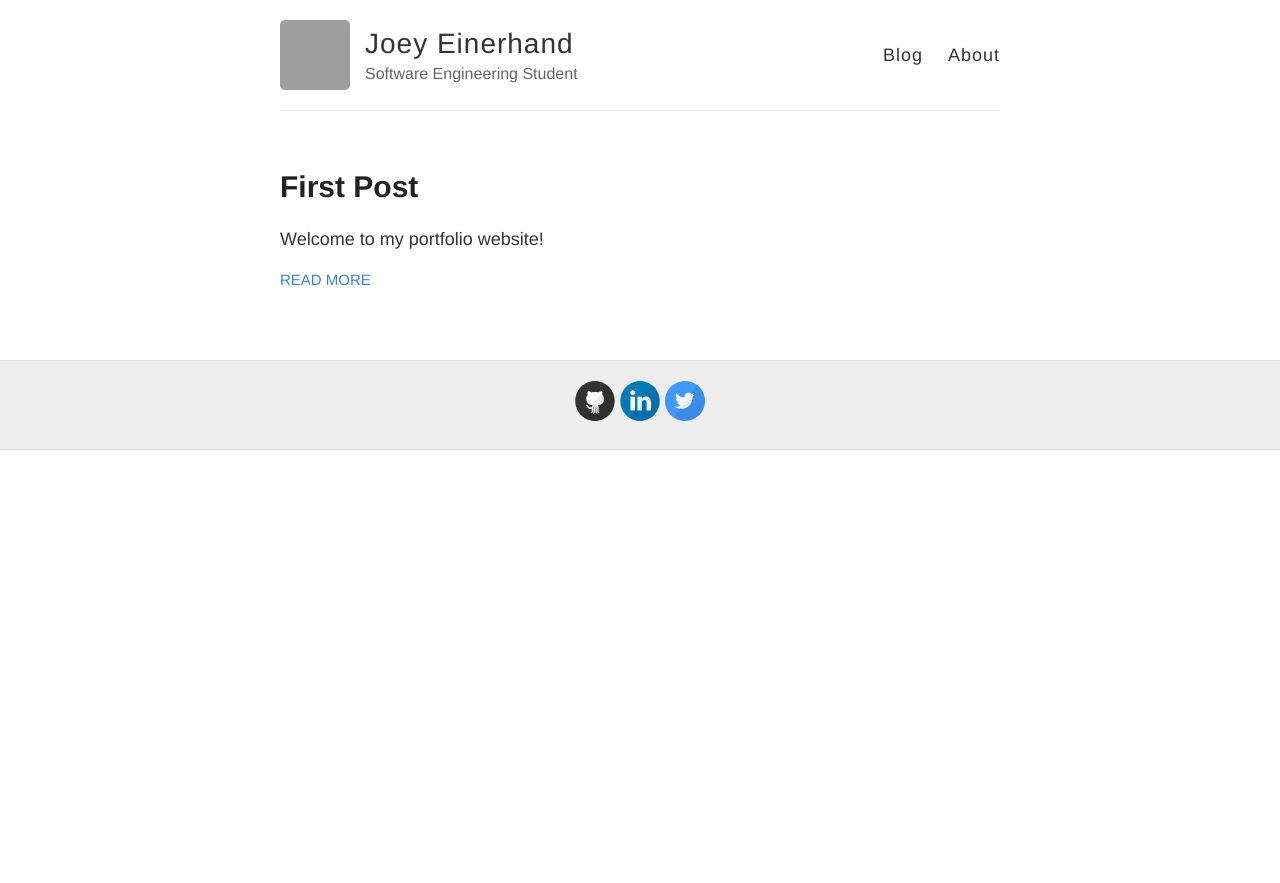
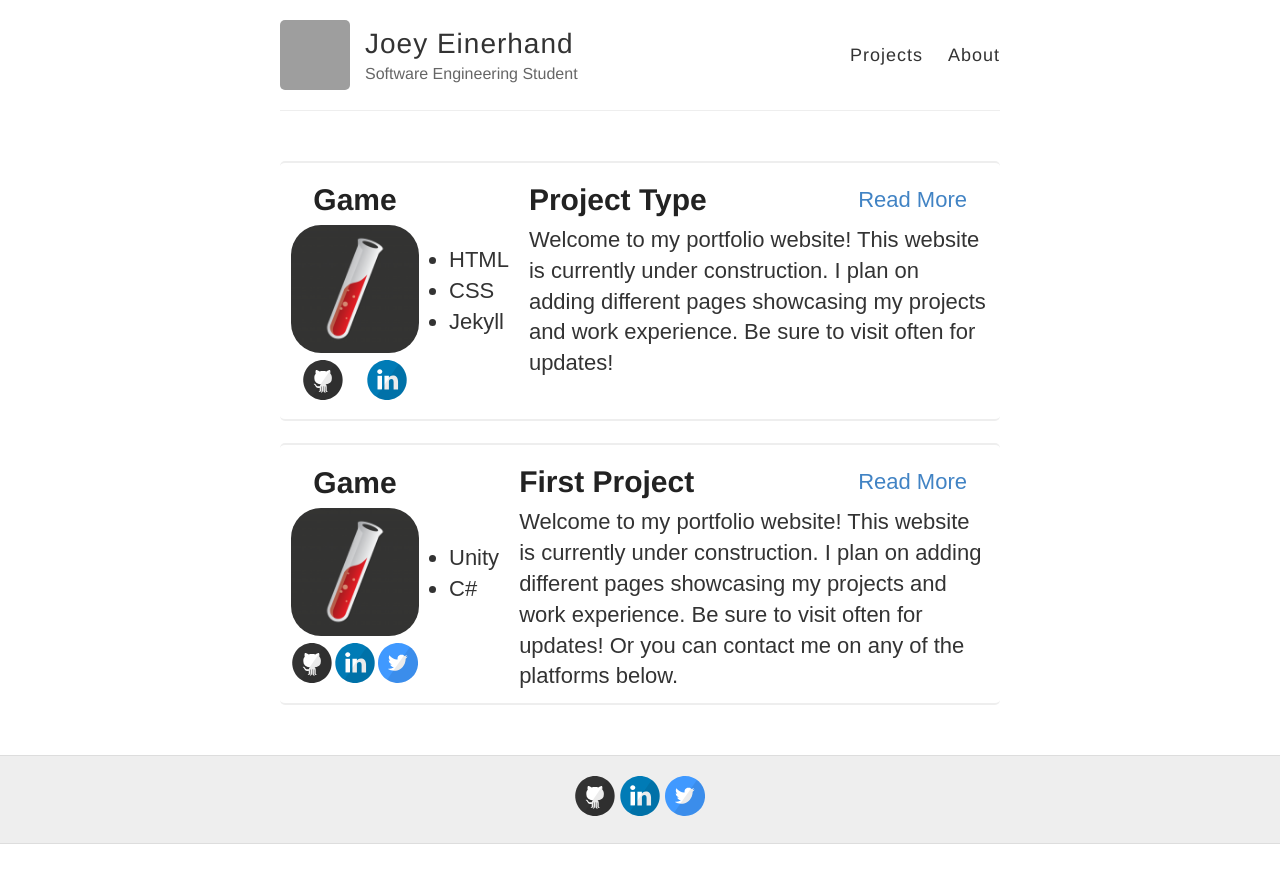
Before and after one commit to Joey-Einerhand/jekyll-portfolio-now, a Jekyll site: the page built from index.html, in a window 1280 px wide. Shown: the top 883 px of the page. Built offline with Jekyll 4.4.1, drawn with Linux system fonts in a browser that asks for light colours; grey boxes are pictures that could not be loaded.

Commit message:
Added support for multiple projects. Not finished yet. Needs support for more text when clicking "read more".

```diff
--- a/_config.yml
+++ b/_config.yml
@@ -56,7 +56,7 @@ baseurl: ""
 permalink: /:title/
 
 # The release of Jekyll Now that you're using
-version: v1.2.0
+version: v4.1.1
 
 # Jekyll 3 now only supports Kramdown for Markdown
 kramdown:
--- a/_layouts/default.html
+++ b/_layouts/default.html
@@ -8,7 +8,7 @@
     <!--[if lt IE 9]>
       <script src="http://html5shiv.googlecode.com/svn/trunk/html5.js"></script>
     <![endif]-->
-
+    <link rel="icon" type="image/png" href="{{ site.baseurl }}/images/favicons/favicon-32x32.png"/>
     <link rel="stylesheet" type="text/css" href="{{ site.baseurl }}/style.css" />
     <link rel="alternate" type="application/rss+xml" title="{{ site.name }} - {{ site.description }}" href="{{ site.baseurl }}/feed.xml" />
 
@@ -27,7 +27,7 @@
           </div>
 
           <nav>
-            <a href="{{ site.baseurl }}/">Blog</a>
+            <a href="{{ site.baseurl }}/">Projects</a>
             <a href="{{ site.baseurl }}/about">About</a>
           </nav>
         </header>
--- a/_layouts/post.html
+++ b/_layouts/post.html
@@ -2,8 +2,9 @@
 layout: default
 ---
 
-<article class="post">
-  <h1>{{ page.title }}</h1>
+<article class="project">
+  <img class="Logo" src="{{site.baseurl}}/images/{{page.image}}">
+  <!-- <h1>{{ page.title }}</h1> -->
 
   <div class="entry">
     {{ content }}
--- a/_posts/2020-9-1-First-Post.md
+++ /dev/null
@@ -1,11 +0,0 @@
----
-layout: post
-title: First Post
----
-
-Welcome to my portfolio website!
-
-This website is currently under construction. I plan on adding different pages showcasing my projects and work experience.
-Be sure to visit often for updates!
-
-Consider checking out the social media links below.
--- /dev/null
+++ b/images/index.html
@@ -0,0 +1,114 @@
+<!DOCTYPE html>
+<html>
+  <head>
+    <title>First Post – Joey Einerhand – Software Engineering Student</title>
+
+        <meta charset="utf-8" />
+    <meta content='text/html; charset=utf-8' http-equiv='Content-Type'>
+    <meta http-equiv='X-UA-Compatible' content='IE=edge'>
+    <meta name='viewport' content='width=device-width, initial-scale=1.0, maximum-scale=1.0'>
+
+
+    <meta name="description" content="Welcome to my portfolio website!
+" />
+    <meta property="og:description" content="Welcome to my portfolio website!
+" />
+
+    <meta name="author" content="Joey Einerhand" />
+
+
+    <meta property="og:title" content="First Post" />
+    <meta property="twitter:title" content="First Post" />
+
+
+    <!--[if lt IE 9]>
+      <script src="http://html5shiv.googlecode.com/svn/trunk/html5.js"></script>
+    <![endif]-->
+
+    <link rel="stylesheet" type="text/css" href="/style.css" />
+    <link rel="alternate" type="application/rss+xml" title="Joey Einerhand - Software Engineering Student" href="/feed.xml" />
+
+    <!-- Created with Jekyll Now - http://github.com/barryclark/jekyll-now -->
+  </head>
+
+  <body>
+    <div class="wrapper-masthead">
+      <div class="container">
+        <header class="masthead clearfix">
+          <a href="/" class="site-avatar"><img src="https://avatars3.githubusercontent.com/u/19751158?s=400&u=83d8032e5f5d42931d0eadf27038c179feb46a4d&v=4" /></a>
+
+          <div class="site-info">
+            <h1 class="site-name"><a href="/">Joey Einerhand</a></h1>
+            <p class="site-description">Software Engineering Student</p>
+          </div>
+
+          <nav>
+            <a href="/">Blog</a>
+            <a href="/about">About</a>
+          </nav>
+        </header>
+      </div>
+    </div>
+
+    <div id="main" role="main" class="container">
+      <article class="project">
+  <h1>First Post</h1>
+
+  <div class="entry">
+    <p>Welcome to my portfolio website!</p>
+
+<p>This website is currently under construction. I plan on adding different pages showcasing my projects and work experience.
+Be sure to visit often for updates!</p>
+
+<p>Consider checking out the social media links below.</p>
+
+  </div>
+
+  <div class="date">
+    Written on September  1, 2020
+  </div>
+
+
+</article>
+
+    </div>
+
+    <div class="wrapper-footer">
+      <div class="container">
+        <footer class="footer">
+
+
+
+
+<a href="https://github.com/Joey-Einerhand/Joey-Einerhand.github.io"><i class="svg-icon github"></i></a>
+
+<a href="https://www.linkedin.com/in/joeyeinerhand"><i class="svg-icon linkedin"></i></a>
+
+
+<a href="https://www.twitter.com/JoeyEiner"><i class="svg-icon twitter"></i></a>
+
+
+
+        </footer>
+      </div>
+    </div>
+
+
+	<!-- Google Analytics -->
+	<script>
+		(function(i,s,o,g,r,a,m){i['GoogleAnalyticsObject']=r;i[r]=i[r]||function(){
+		(i[r].q=i[r].q||[]).push(arguments)},i[r].l=1*new Date();a=s.createElement(o),
+		m=s.getElementsByTagName(o)[0];a.async=1;a.src=g;m.parentNode.insertBefore(a,m)
+		})(window,document,'script','//www.google-analytics.com/analytics.js','ga');
+
+		ga('create', 'UA-176927595-1', 'auto');
+		ga('send', 'pageview', {
+		  'page': '/First-Post/',
+		  'title': 'First Post'
+		});
+	</script>
+	<!-- End Google Analytics -->
+
+
+  </body>
+</html>
--- a/index.html
+++ b/index.html
@@ -3,16 +3,49 @@ layout: default
 ---
 
 <div class="posts">
-  {% for post in site.posts %}
-    <article class="post">
+  {% for post in site.categories.projects %}
 
-      <h1><a href="{{ site.baseurl }}{{ post.url }}">{{ post.title }}</a></h1>
+    <article class="project">
+      <div class="projectContentContainer">
 
-      <div class="entry">
-        {{ post.excerpt }}
+          <div class="projectFaceContainer">
+              <h1 class="typeOfProject">{{ post.typeOfProject }}</h1>
+              <img class="previewLogo" src="/images/{{ post.folder }}/{{ post.logo }}">
+
+              <!--  Max 3 icons displayed -->
+              <div class="projectLinks">
+                  {% if post.dribbble %}<a href="https://dribbble.com/{{ site.footer-links.dribbble }}"><i class="svg-icon dribbble"></i></a>{% endif %}
+                  {% if post.facebook %}<a href="https://www.facebook.com/{{ site.footer-links.facebook }}"><i class="svg-icon facebook"></i></a>{% endif %}
+                  {% if post.flickr %}<a href="https://www.flickr.com/{{ site.footer-links.flickr }}"><i class="svg-icon flickr"></i></a>{% endif %}
+                  {% if post.github %}<a href="https://github.com/{{ site.footer-links.github }}"><i class="svg-icon github"></i></a>{% endif %}
+                  {% if post.instagram %}<a href="https://instagram.com/{{ site.footer-links.instagram }}"><i class="svg-icon instagram"></i></a>{% endif %}
+                  {% if post.linkedin %}<a href="https://www.linkedin.com/in/{{ site.footer-links.linkedin }}"><i class="svg-icon linkedin"></i></a>{% endif %}
+                  {% if post.pinterest %}<a href="https://www.pinterest.com/{{ site.footer-links.pinterest }}"><i class="svg-icon pinterest"></i></a>{% endif %}
+                  {% if post.twitter %}<a href="https://www.twitter.com/{{ site.footer-links.twitter }}"><i class="svg-icon twitter"></i></a>{% endif %}
+                  {% if post.stackoverflow %}<a href="http://stackoverflow.com/{{ site.footer-links.stackoverflow }}"><i class="svg-icon stackoverflow"></i></a>{% endif %}
+                  {% if post.youtube %}<a href="https://youtube.com/{{ site.footer-links.youtube }}"><i class="svg-icon youtube"></i></a>{% endif %}
+              </div>
+          </div>
+
+          <div class="skillsAndTools">
+              <ul>
+                  {% for skillOrTool in post.skillsAndTools %}
+                    <li>{{skillOrTool}}</li>
+                  {% endfor %}
+              </ul>
+          </div>
+
+          <div class="projectArticleContainer">
+              <div class="headlineContainer">
+                  <h1><a href="{{ site.baseurl }}{{ post.url }}">{{ post.title }}</a></h1>
+                  <a href="{{ site.baseurl }}{{ post.url }}" class="read-more">Read More</a>
+              </div>
+              <div class="entry">
+                {{ post.content }}
+              </div>
+          </div>
+
       </div>
-
-      <a href="{{ site.baseurl }}{{ post.url }}" class="read-more">Read More</a>
     </article>
   {% endfor %}
 </div>
--- /dev/null
+++ b/projects/_posts/2020-9-1-First-Post.md
@@ -0,0 +1,28 @@
+---
+layout: project
+title: First Project
+folder: FirstProject
+logo: Logo.png
+banner:
+typeOfProject: Game
+skillsAndTools: [Unity, C#]
+
+dribbble:
+email:
+facebook:
+flickr:
+github: Joey-Einerhand/Joey-Einerhand.github.io
+instagram:
+linkedin: joeyeinerhand
+pinterest:
+rss: # just type anything here for a working RSS icon
+twitter: JoeyEiner
+stackoverflow: # your stackoverflow profile, e.g. "users/50476/bart-kiers"
+youtube: # channel/<your_long_string> or user/<user-name>
+googleplus: # anything in your profile username that comes after plus.google.com/
+
+---
+
+Welcome to my portfolio website!
+This website is currently under construction. I plan on adding different pages showcasing my projects and work experience.
+Be sure to visit often for updates! Or you can contact me on any of the platforms below.
--- /dev/null
+++ b/projects/_posts/2020-9-3-second-Post.md
@@ -0,0 +1,27 @@
+---
+layout: project
+title: Project Type
+folder: SecondProject
+logo: Logo.png
+banner:
+typeOfProject: Game
+skillsAndTools: [HTML, CSS, Jekyll]
+
+dribbble:
+email:
+facebook:
+flickr:
+github: Joey-Einerhand/Joey-Einerhand.github.io
+instagram:
+linkedin: joeyeinerhand
+pinterest:
+rss: # just type anything here for a working RSS icon
+twitter:
+stackoverflow: # your stackoverflow profile, e.g. "users/50476/bart-kiers"
+youtube: # channel/<your_long_string> or user/<user-name>
+googleplus: # anything in your profile username that comes after plus.google.com/
+---
+
+Welcome to my portfolio website!
+This website is currently under construction. I plan on adding different pages showcasing my projects and work experience.
+Be sure to visit often for updates!
--- a/style.scss
+++ b/style.scss
@@ -250,6 +250,116 @@ nav {
   padding-bottom: 1em;
   border-bottom: none;
 }
+.project {
+  border-width: 2px 0 2px 0;
+  border-style: solid;
+  border-radius: 5px;
+  font-size: 22px;
+  font-style: italic;
+  height: auto;
+  border-color: #eee;
+  max-height: 400px;
+  display: flex;
+  flex-direction: row;
+  margin-bottom:1em;
+
+  font-family: Arial, Helvetica, sans-serif;
+  font-style: normal;
+}
+
+.project > a, h1 {
+
+}
+
+.previewLogo {
+  width: 128px;
+  margin-top: 0px;
+  margin-bottom: 0px;
+  margin-left: 0px;
+  border-radius: 30px;
+}
+
+.logo {
+  width: auto;
+  height: auto;
+  margin-top: 0px;
+  margin-bottom: 0px;
+  margin-left: 0px;
+  border-radius: 30px;
+}
+
+.entry {
+
+}
+
+.projectLinks {
+  display: flex;
+  flex-direction: row;
+  justify-content: space-around;
+  margin-top: 0.3em;
+
+}
+
+.typeOfProject {
+  margin: 0;
+  width: 128px;
+  height: auto;
+  text-align: center;
+}
+
+.projectContentContainer {
+  display: flex;
+  flex-direction: row;
+  margin: 0.5em;
+}
+
+.projectFaceContainer {
+  display: flex;
+  flex-direction: column;
+  margin: 0 0 0 0px;
+  width: 128px;
+  height: auto;
+  justify-content: center;
+
+}
+
+.projectArticleContainer {
+  display: flex;
+  flex-direction: column;
+  margin-left: 20px;
+  overflow:hidden;
+}
+
+.headlineContainer {
+  display: flex;
+  flex-direction: row;
+  justify-content: space-between;
+}
+
+.projectArticleContainer > h1, p {
+   margin: 0;
+}
+
+.skillsAndTools {
+  display: flex;
+  flex-direction: column;
+  justify-content: center;
+}
+
+.headlineContainer > h1, p{
+  margin: 0;
+}
+
+.headlineContainer > a {
+  text-align: end;
+  align-content: center;
+  display: flex;
+  height: auto;
+  width: auto;
+  margin-right: 1em;
+  margin-top: 0.5em;
+}
+
 
 .post {
   blockquote {
@@ -270,6 +380,8 @@ nav {
     font-size: 15px;
   }
 }
+
+
 
 .wrapper-footer {
   margin-top: 50px;
```
Also changed, not shown: _layouts/project.html (added, +46 -0 lines), images/FirstPostTestImage.png (added), images/FirstProject/Logo.png (added), images/SecondProject/Logo.png (added), images/favicons/android-chrome-192x192.png (added), images/favicons/android-chrome-512x512.png (added), images/favicons/apple-touch-icon.png (added), images/favicons/favicon-16x16.png (added), images/favicons/favicon-32x32.png (added), images/favicons/favicon.ico (added).
